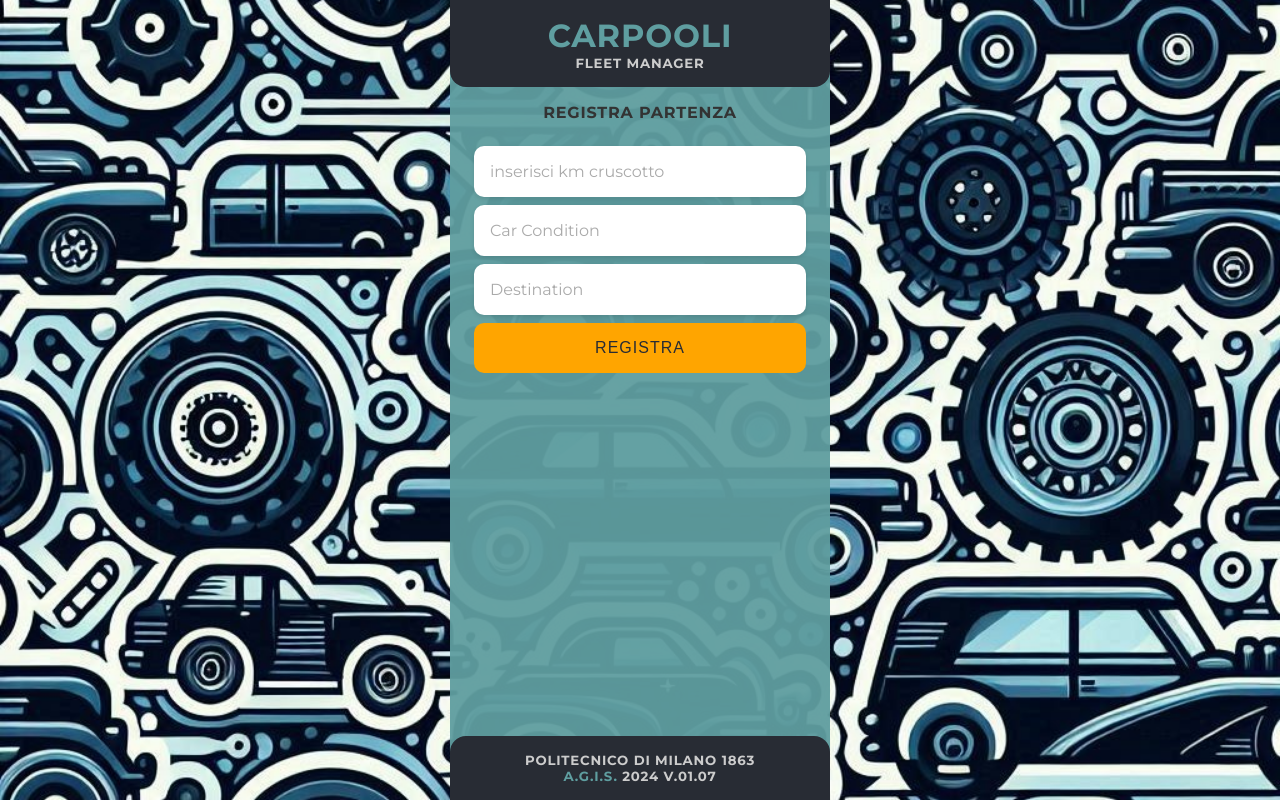
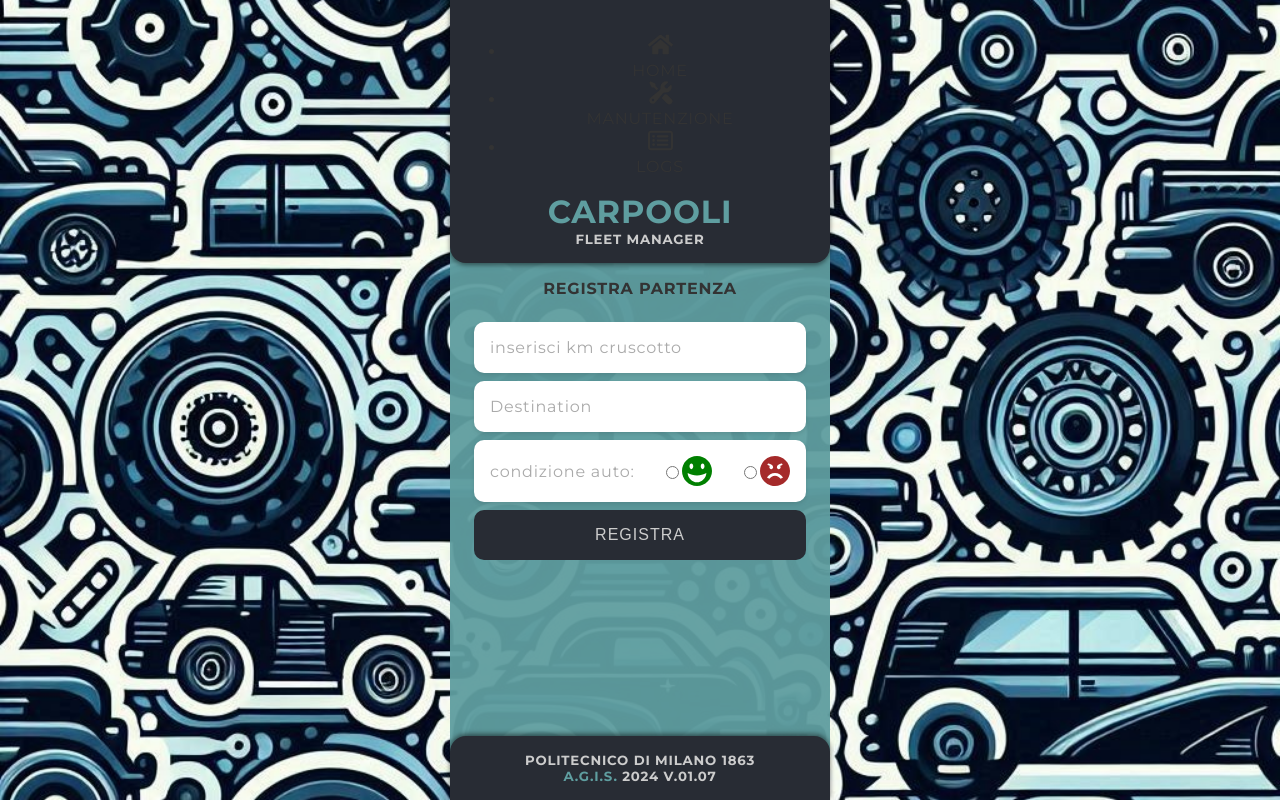
Before and after one commit to RobertoCastelli/carpooli, a React (Create React App) app: page /register-departure in a window 1280 px wide. Built offline with nearby package versions, Linux system fonts and the light colour scheme; no server answers; the database is empty.

Commit message:
adding navbar

```diff
--- a/src/components/Footer.css
+++ b/src/components/Footer.css
@@ -5,6 +5,7 @@
   text-transform: uppercase;
   text-align: center;
   padding: 1rem;
+  box-shadow: 0 -2px 5px rgba(0, 0, 0, 0.5);
 }
 
 .footer-agis {
--- /dev/null
+++ b/src/components/Navbar.jsx
@@ -0,0 +1,34 @@
+// --- REACT
+import React from "react";
+// --- ROUTER
+
+// --- ICONS
+import { FaHome } from "react-icons/fa";
+import { FaRegRectangleList } from "react-icons/fa6";
+import { HiMiniWrenchScrewdriver } from "react-icons/hi2";
+
+const Navbar = () => {
+  return (
+    <div className="navbar-container">
+      <ul className="navbar-ul">
+        <li className="navbar-li">
+          <FaHome size={25} />
+
+          <div className="navbar-li-text">home</div>
+        </li>
+        <li className="navbar-li">
+          <HiMiniWrenchScrewdriver size={25} />
+
+          <div>manutenzione</div>
+        </li>
+        <li className="navbar-li">
+          <FaRegRectangleList size={25} />
+
+          <div className="navbar-li-text">logs</div>
+        </li>
+      </ul>
+    </div>
+  );
+};
+
+export default Navbar;
--- a/src/components/Title.css
+++ b/src/components/Title.css
@@ -5,6 +5,7 @@
   text-transform: uppercase;
   text-align: center;
   padding: 1rem;
+  box-shadow: 0 2px 5px rgba(0, 0, 0, 0.5); /* Ombra leggera */
 }
 
 h1 {
--- a/src/components/Title.jsx
+++ b/src/components/Title.jsx
@@ -1,9 +1,11 @@
 import React from "react";
 import "./Title.css";
+import Navbar from "./Navbar";
 
 const Title = () => {
   return (
     <header>
+      <Navbar />
       <h1>carpooli</h1>
       <h5>fleet manager</h5>
     </header>
--- a/src/pages/CheckOut.jsx
+++ b/src/pages/CheckOut.jsx
@@ -5,22 +5,12 @@
 function CheckOut() {
   const [returnKM, setReturnKM] = useState("");
   const [gasExpenses, setGasExpenses] = useState("");
-  const [error, setError] = useState(""); // Stato per gestire gli errori
 
   const { checkOut } = useAppContext();
   const navigate = useNavigate(); // Hook per la navigazione
 
   // Funzione per gestire il check-out
   const handleCheckOut = async () => {
-    // Reset degli stati di errore e successo
-    setError("");
-
-    // Validazione dei dati
-    if (!returnKM || !gasExpenses) {
-      setError("compilare tutti i campi.");
-      return;
-    }
-
     try {
       await checkOut(returnKM, gasExpenses);
       // Naviga alla pagina di conferma o alla pagina successiva
@@ -29,15 +19,14 @@
       // Reset dei campi dopo un check-out riuscito
       setReturnKM("");
       setGasExpenses("");
-    } catch (e) {
-      setError("errore nel check-out");
+    } catch (err) {
+      console.error("errore nel check-out", err);
     }
   };
 
   return (
     <div>
-      <h3>Check-Out</h3>
-      {error && <p style={{ color: "brown" }}>{error}</p>}
+      <div>Check-Out</div>
       <input
         type="number"
         placeholder="Return KM"
--- a/src/pages/RegisterDeparture.css
+++ b/src/pages/RegisterDeparture.css
@@ -8,15 +8,19 @@
 }
 
 .departure-title {
+  font-weight: bold;
+  text-transform: uppercase;
   width: 300px;
-  text-transform: uppercase;
   margin: 1rem;
-  font-weight: bold;
 }
 
 .departure-input {
+  display: flex;
+  justify-content: space-between;
+  align-items: center;
   font-family: "Montserrat", sans-serif;
   font-size: 1rem;
+  letter-spacing: 0.05rem;
   color: #282c34;
   padding: 1rem 1rem;
   border: none;
@@ -32,9 +36,17 @@
   box-shadow: 0 0 0 2px orange;
 }
 
-.departure-input::placeholder {
+.departure-input::placeholder,
+.departure-radio-placeholder {
   color: #aaa;
   opacity: 1;
+}
+
+/* radio */
+label {
+  display: flex;
+  justify-content: center;
+  align-items: center;
 }
 
 .departure-btn {
@@ -42,10 +54,15 @@
   letter-spacing: 1px;
   text-transform: uppercase;
   padding: 1rem;
-  background-color: orange;
-  color: #282c34;
+  background-color: #282c34;
+  color: #ccc;
   border: none;
   border-radius: 10px;
   cursor: pointer;
   transition: background-color 0.3s;
 }
+
+.departure-btn:hover {
+  color: #282c34;
+  background-color: orange;
+}
--- a/src/pages/RegisterDeparture.jsx
+++ b/src/pages/RegisterDeparture.jsx
@@ -2,27 +2,18 @@
 import "./RegisterDeparture.css";
 import { useNavigate } from "react-router-dom";
 import { useAppContext } from "../utils/AppContext";
+import { ImHappy2, ImAngry2 } from "react-icons/im";
 
 function RegisterDeparture() {
   const [departureKM, setDepartureKM] = useState("");
   const [carCondition, setCarCondition] = useState("");
   const [destination, setDestination] = useState("");
-  const [error, setError] = useState(""); // Stato per gestire gli errori
 
   const { registerDeparture } = useAppContext();
   const navigate = useNavigate(); // Hook per la navigazione
 
   // Funzione per gestire la registrazione
   const handleRegister = async () => {
-    // Reset degli stati di errore e successo
-    setError("");
-
-    // Validazione dei dati
-    if (!departureKM || !carCondition || !destination) {
-      setError("compilare tutti i campi.");
-      return;
-    }
-
     try {
       await registerDeparture(departureKM, carCondition, destination);
       // Naviga alla pagina home
@@ -32,28 +23,21 @@
       setDepartureKM("");
       setCarCondition("");
       setDestination("");
-    } catch (e) {
-      setError("errore nella registrazione.");
+    } catch (err) {
+      console.error("errore nella registrazione", err);
     }
   };
 
   return (
     <div className="departure-container">
       <div className="departure-title">registra partenza</div>
-      {error && <p style={{ color: "brown" }}>{error}</p>}
       <input
         className="departure-input"
         type="number"
         placeholder="inserisci km cruscotto"
         value={departureKM}
         onChange={(e) => setDepartureKM(e.target.value)}
-      />
-      <input
-        className="departure-input"
-        type="text"
-        placeholder="Car Condition"
-        value={carCondition}
-        onChange={(e) => setCarCondition(e.target.value)}
+        required
       />
       <input
         className="departure-input"
@@ -61,7 +45,33 @@
         placeholder="Destination"
         value={destination}
         onChange={(e) => setDestination(e.target.value)}
+        required
       />
+      <div className="departure-input">
+        <div className="departure-radio-placeholder">condizione auto:</div>
+        <label htmlFor="carCondition">
+          <input
+            name="carCondition"
+            type="radio"
+            value="pulita"
+            checked={carCondition === "pulita"}
+            onChange={(e) => setCarCondition(e.target.value)}
+            required
+          />
+          <ImHappy2 size={30} color="green" />
+        </label>
+        <label htmlFor="carCondition">
+          <input
+            name="carCondition"
+            type="radio"
+            value="sporca"
+            checked={carCondition === "sporca"}
+            onChange={(e) => setCarCondition(e.target.value)}
+            required
+          />
+          <ImAngry2 size={30} color="brown" />
+        </label>
+      </div>
       <button className="departure-btn" onClick={handleRegister}>
         registra
       </button>
--- a/src/pages/SelectCar.css
+++ b/src/pages/SelectCar.css
@@ -29,5 +29,4 @@
 .car-btn:hover {
   color: #282c34;
   background-color: orange;
-  transform: translateY(-2px);
 }
--- a/src/pages/SelectCar.jsx
+++ b/src/pages/SelectCar.jsx
@@ -21,7 +21,7 @@
 
   return (
     <div className="car-container">
-      <h3 className="car-title">seleziona auto</h3>
+      <div className="car-title">seleziona auto</div>
       {cars.map((car) => (
         <button
           className="car-btn"
--- a/src/pages/SelectDriver.css
+++ b/src/pages/SelectDriver.css
@@ -29,5 +29,4 @@
 .driver-btn:hover {
   color: #282c34;
   background-color: orange;
-  transform: translateY(-2px);
 }
```
Also changed, not shown: src/images/diagramma.jpg (added).
